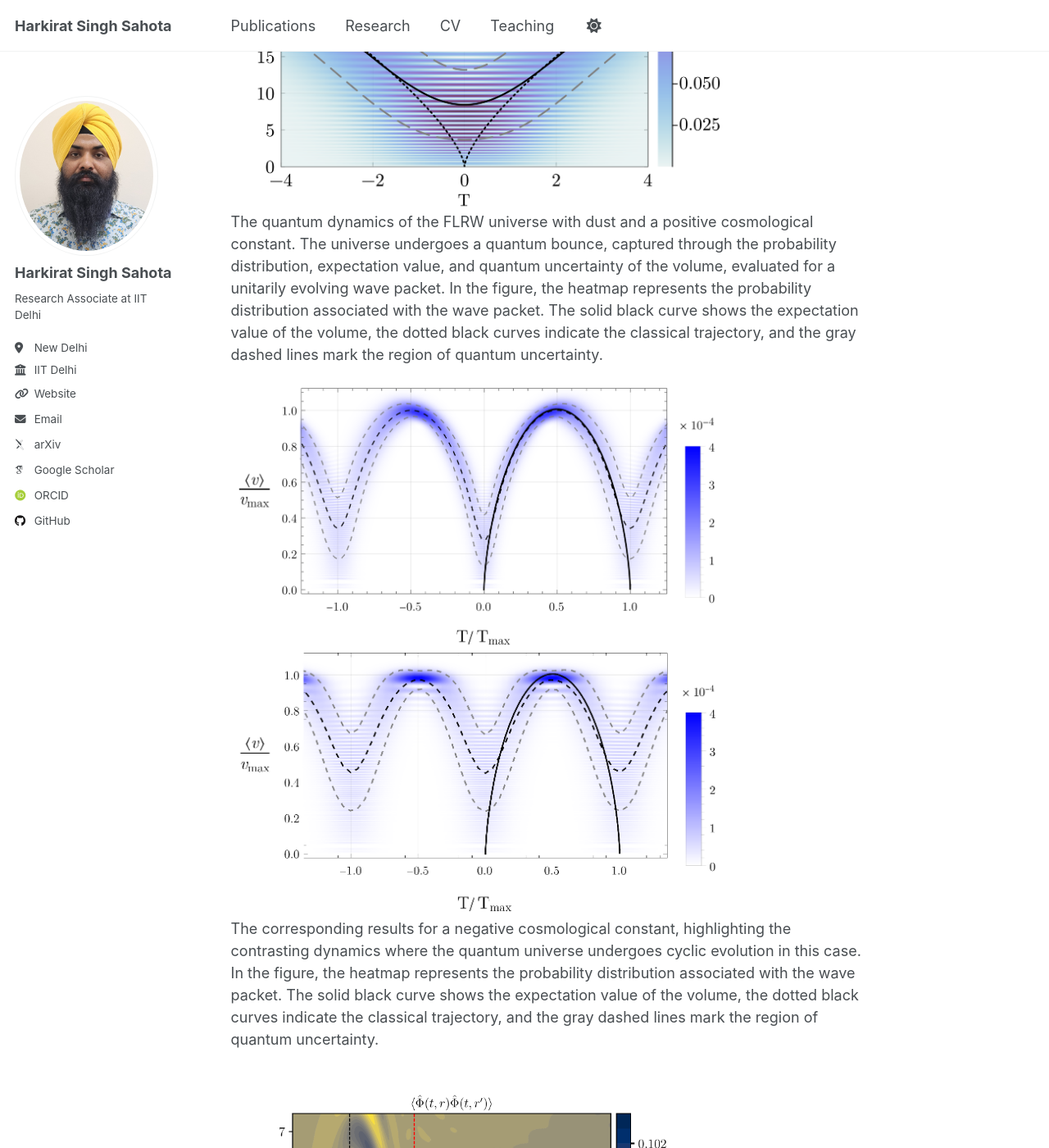
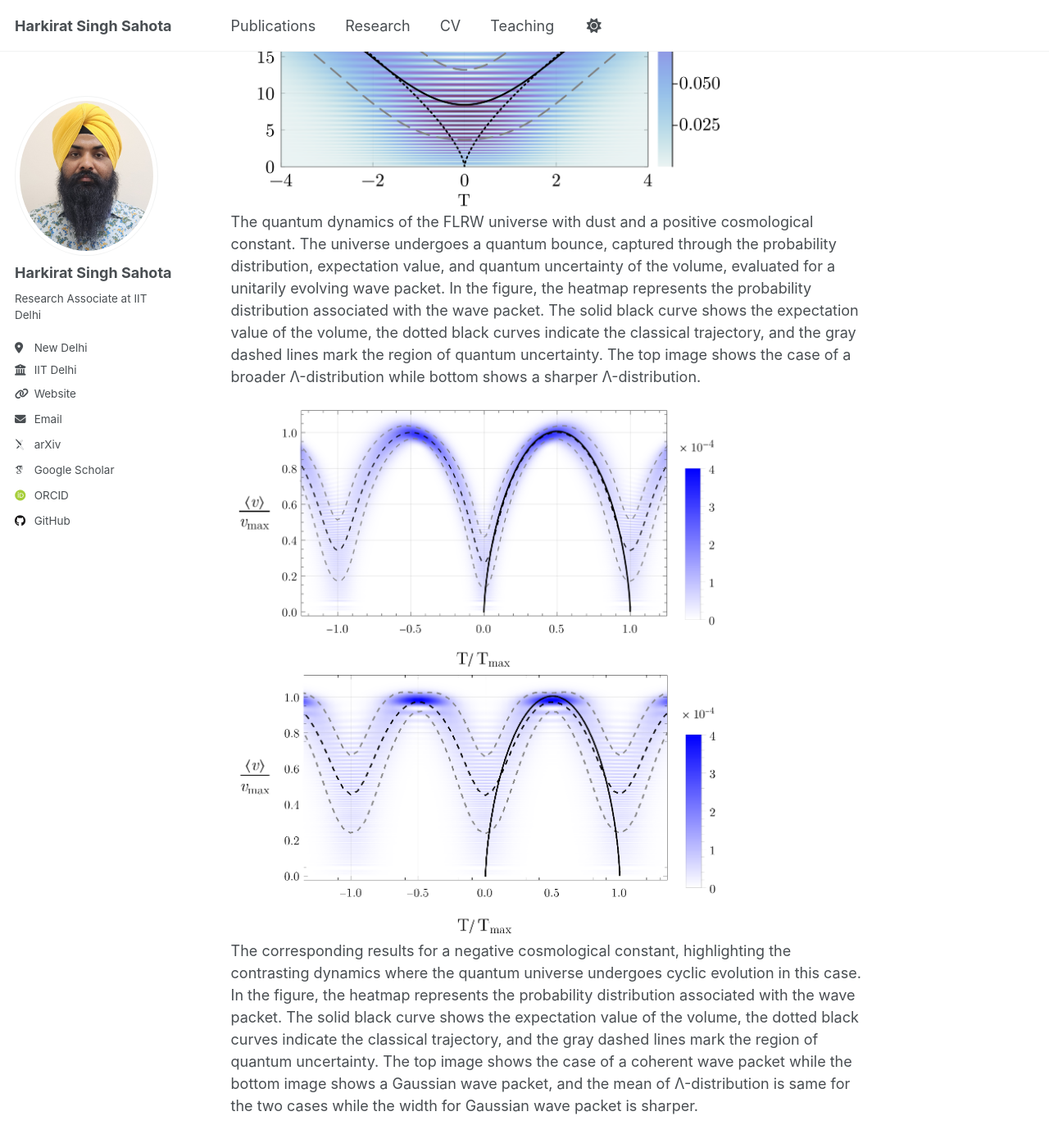
Before and after one commit to harkiratss/harkiratss.github.io, a Jekyll site: the page built from _pages/about.md, in a window 1280 px wide and 1400 px high, scrolled down 866 px. Shown: the whole window at 82% size. Built offline with Jekyll 4.4.1, drawn with Linux system fonts in a browser that asks for light colours; some web fonts are replaced; some of the changed text lies outside the part shown.

Commit message:
Update about.md

```diff
--- a/_pages/about.md
+++ b/_pages/about.md
@@ -13,12 +13,12 @@ Below are a few visual excerpts from my recent works.
 <tr>
     <td><img src="/images/QC1.png" width="600"/></td> <td><img src="/images/QC2.png" width="600"/></td>
 </tr>
-The quantum dynamics of the FLRW universe with dust and a positive cosmological constant. The universe undergoes a quantum bounce, captured through the probability distribution, expectation value, and quantum uncertainty of the volume, evaluated for a unitarily evolving wave packet. In the figure, the heatmap represents the probability distribution associated with the wave packet. The solid black curve shows the expectation value of the volume, the dotted black curves indicate the classical trajectory, and the gray dashed lines mark the region of quantum uncertainty.
+The quantum dynamics of the FLRW universe with dust and a positive cosmological constant. The universe undergoes a quantum bounce, captured through the probability distribution, expectation value, and quantum uncertainty of the volume, evaluated for a unitarily evolving wave packet. In the figure, the heatmap represents the probability distribution associated with the wave packet. The solid black curve shows the expectation value of the volume, the dotted black curves indicate the classical trajectory, and the gray dashed lines mark the region of quantum uncertainty. The top image shows the case of a broader Λ-distribution while bottom shows a sharper Λ-distribution.
 <tr>
     <td><img src="/images/QC3.png" width="600"/></td> <td><img src="/images/QC4.png" width="600"/></td>
 </tr>
-The corresponding results for a negative cosmological constant, highlighting the contrasting dynamics where the quantum universe undergoes cyclic evolution in this case. In the figure, the heatmap represents the probability distribution associated with the wave packet. The solid black curve shows the expectation value of the volume, the dotted black curves indicate the classical trajectory, and the gray dashed lines mark the region of quantum uncertainty.
+The corresponding results for a negative cosmological constant, highlighting the contrasting dynamics where the quantum universe undergoes cyclic evolution in this case. In the figure, the heatmap represents the probability distribution associated with the wave packet. The solid black curve shows the expectation value of the volume, the dotted black curves indicate the classical trajectory, and the gray dashed lines mark the region of quantum uncertainty. The top image shows the case of a coherent wave packet while the bottom image shows a Gaussian wave packet, and the mean of Λ-distribution is same for the two cases while the width for Gaussian wave packet is sharper.
 <tr>
     <td><img src="/images/contour_plot_A=5.0.png" width="600"/></td> <td><img src="/images/contour_plot_A=5.0_m.png" width="600"/></td>
 </tr>
-Quantum correlations of a test field propagating in a spacetime undergoing critical collapse, evaluated at the end of the numerical simulation. The black dashed lines mark the areal radius of apparent horizon and dashed red lines mark the location of apparent horizon.
+Quantum correlations of a test field propagating in a spacetime undergoing critical collapse, evaluated at the end of the numerical simulation. The black dashed lines mark the areal radius of apparent horizon and dashed red lines mark the location of apparent horizon. The top image shows field correlation while the bottom image shows momentum correlations.
```
